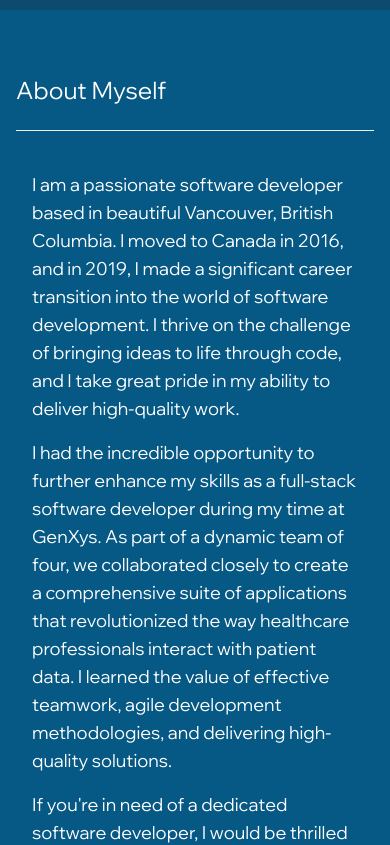
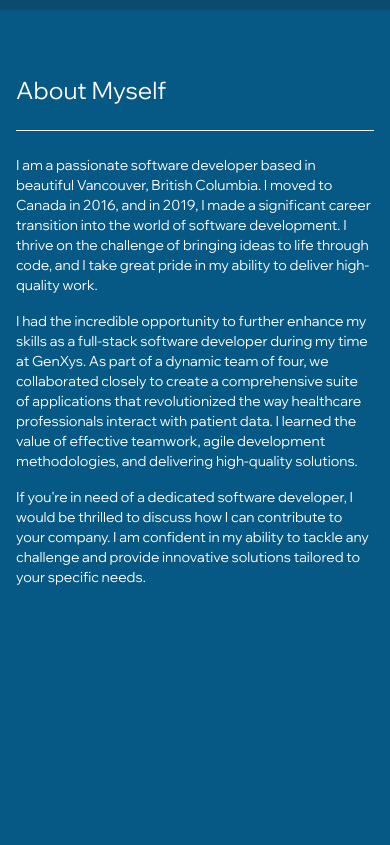
Before and after one commit to ajadversalo/ajadversalo.github.io, a React (Create React App) app: page / in a window 390 px wide. Shown: the part 880-1725 px from the top of the page. Built offline with nearby package versions, Linux system fonts and the light colour scheme.

Commit message:
Fix about page layout

```diff
--- a/src/Pages/About.tsx
+++ b/src/Pages/About.tsx
@@ -17,8 +17,8 @@ function About(props: any) {
                     <Divider className="bg-white" />
                 </div>
             </div>
-            <div className="flex items-center justify-center h-100 lg:h-full xl:h-full lg:m-[-5rem] lg:m-[-5rem]">
-                <div className="w-full text-lg lg:w-[60%] xl:w-[60%]">
+            <div className="flex items-center justify-center h-100 lg:h-full xl:h-full m-[-1rem] lg:m-[-5rem] lg:m-[-5rem]">
+                <div className="w-full text-sm lg:text-lg xl:text-lg lg:w-[60%] xl:w-[60%] ">
                     <div className={"p-4"}>
                         {content.map((c: any, index: number) => {
                             return(<p className="pb-4" key={`paragraph-${index}`}>{c}</p>)
```
